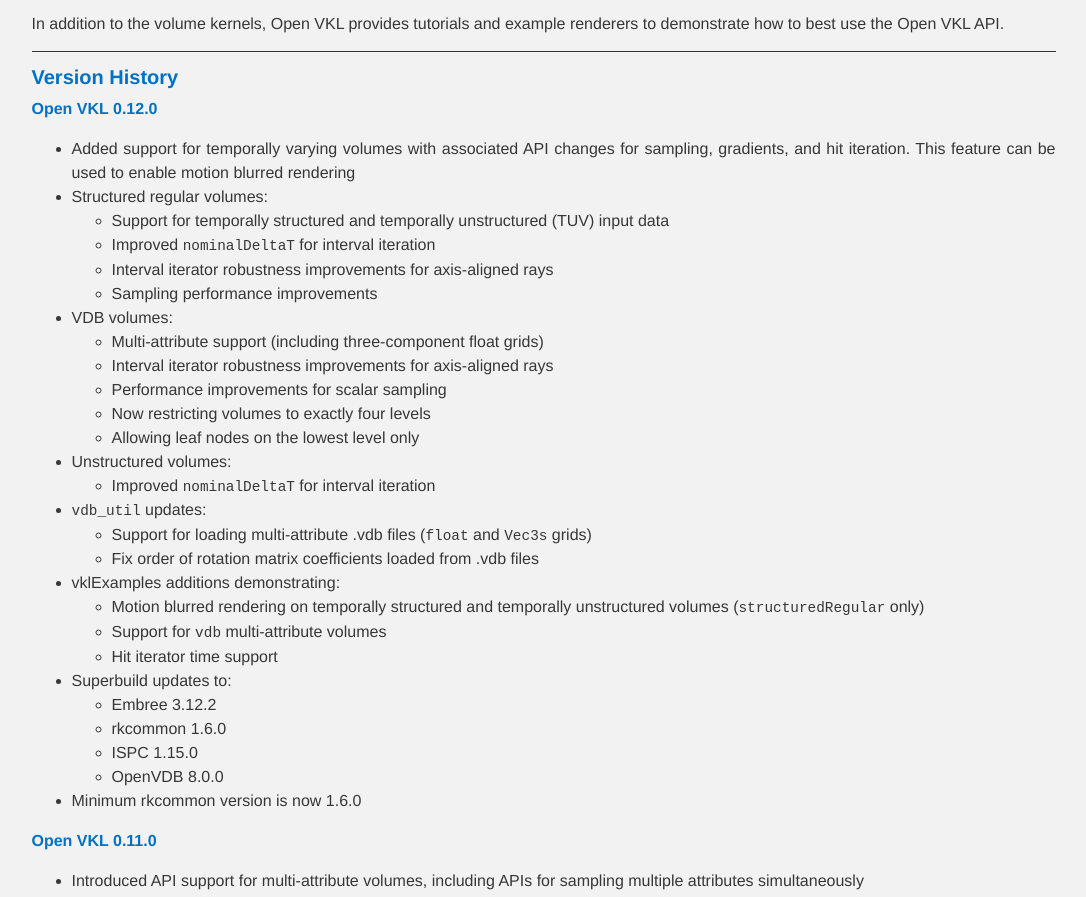
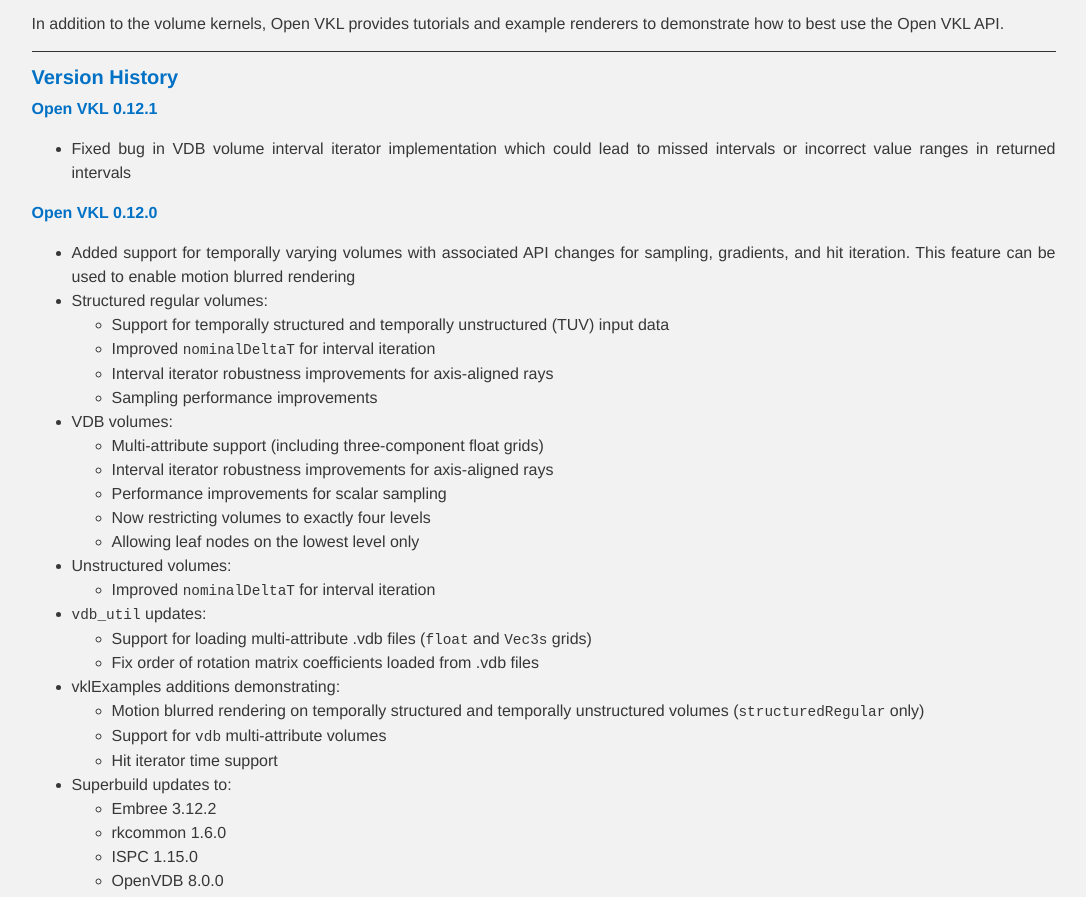
Before and after one commit to openvkl/openvkl.github.io, a plain HTML site: page index.html in a window 1280 px wide. Shown: the part 1051-1948 px from the top of the page, without its empty margins (99-1185 px from the left). Drawn offline with Linux system fonts and the light colour scheme.

Commit message:
update website for v0.12.1.

```diff
--- a/index.html
+++ b/index.html
@@ -208,6 +208,10 @@
       <p>Open VKL provides a C API, and also supports applications written with the Intel® SPMD Program Compiler (ISPC) by also providing an ISPC interface to the core volume algorithms. This makes it possible to write a renderer in ISPC that automatically vectorizes and leverages SSE, AVX, AVX2, and AVX-512 instructions. ISPC also supports runtime code selection, thus ISPC will select the best code path for your application.</p>
       <p>In addition to the volume kernels, Open VKL provides tutorials and example renderers to demonstrate how to best use the Open VKL API.</p>
       <h2 id="version-history">Version History</h2>
+      <h3 id="open-vkl-0.12.1">Open VKL 0.12.1</h3>
+      <ul>
+      <li>Fixed bug in VDB volume interval iterator implementation which could lead to missed intervals or incorrect value ranges in returned intervals</li>
+      </ul>
       <h3 id="open-vkl-0.12.0">Open VKL 0.12.0</h3>
       <ul>
       <li>Added support for temporally varying volumes with associated API changes for sampling, gradients, and hit iteration. This feature can be used to enable motion blurred rendering</li>
```
